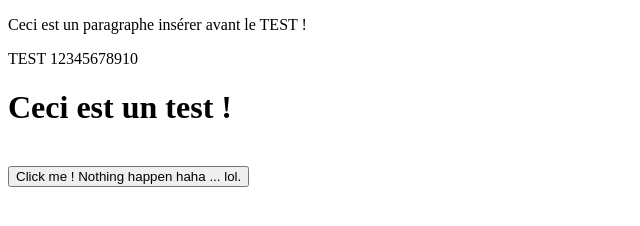
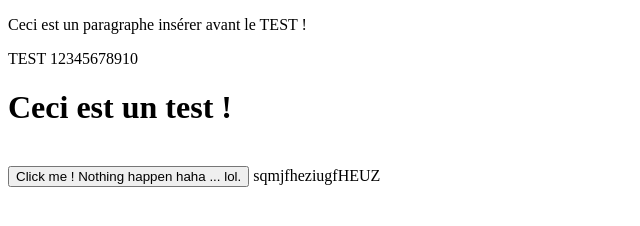
Before and after one commit to LuckyLaszlo/mountain_shop, a plain HTML site: page front/test.html in a window 1280 px wide. Shown: the whole page, without its empty margins (0-640 px from the left). Drawn offline with Linux system fonts and the light colour scheme.

Commit message:
KHFKUSVHSVUVFUjusdufrdsigsh

```diff
--- a/front/test.html
+++ b/front/test.html
@@ -12,5 +12,6 @@
     <h1> Ceci est un test !</h1>
 	</br>
 	<button>Click me ! Nothing happen haha ... lol.</button>
+	sqmjfheziugfHEUZ
 </body>
 </html>
```
